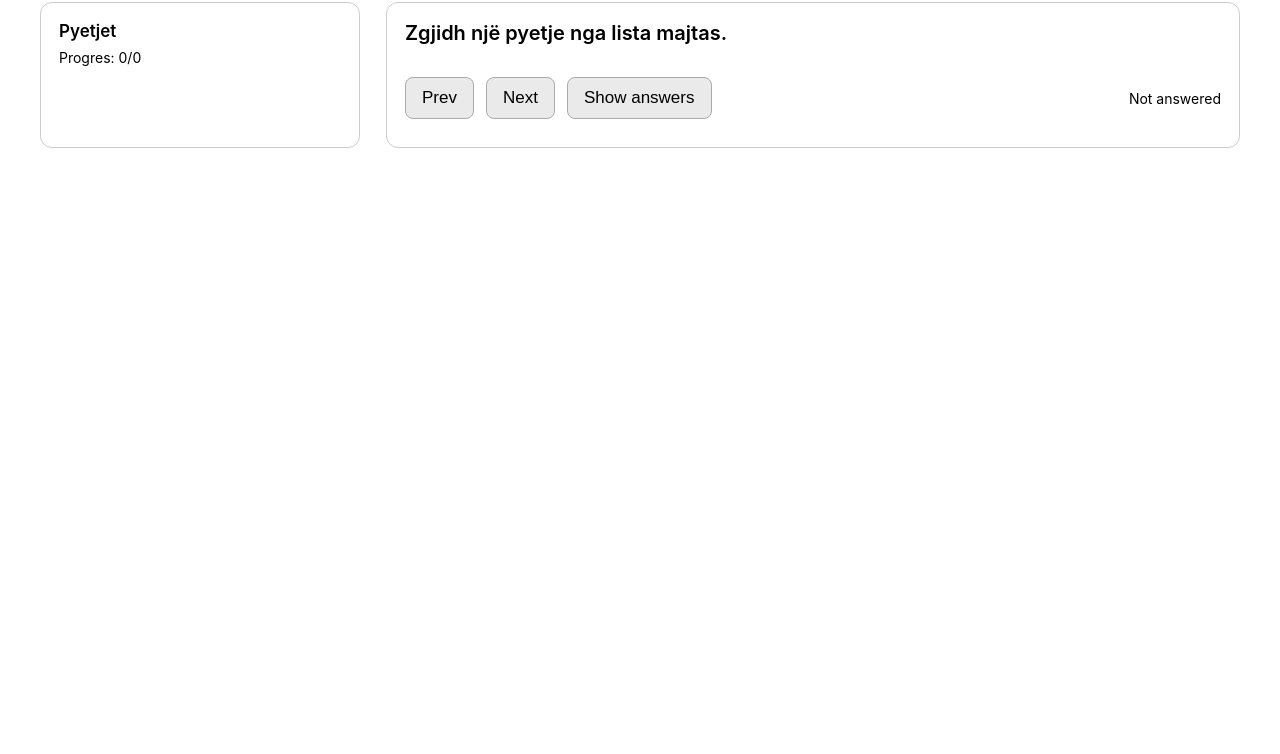
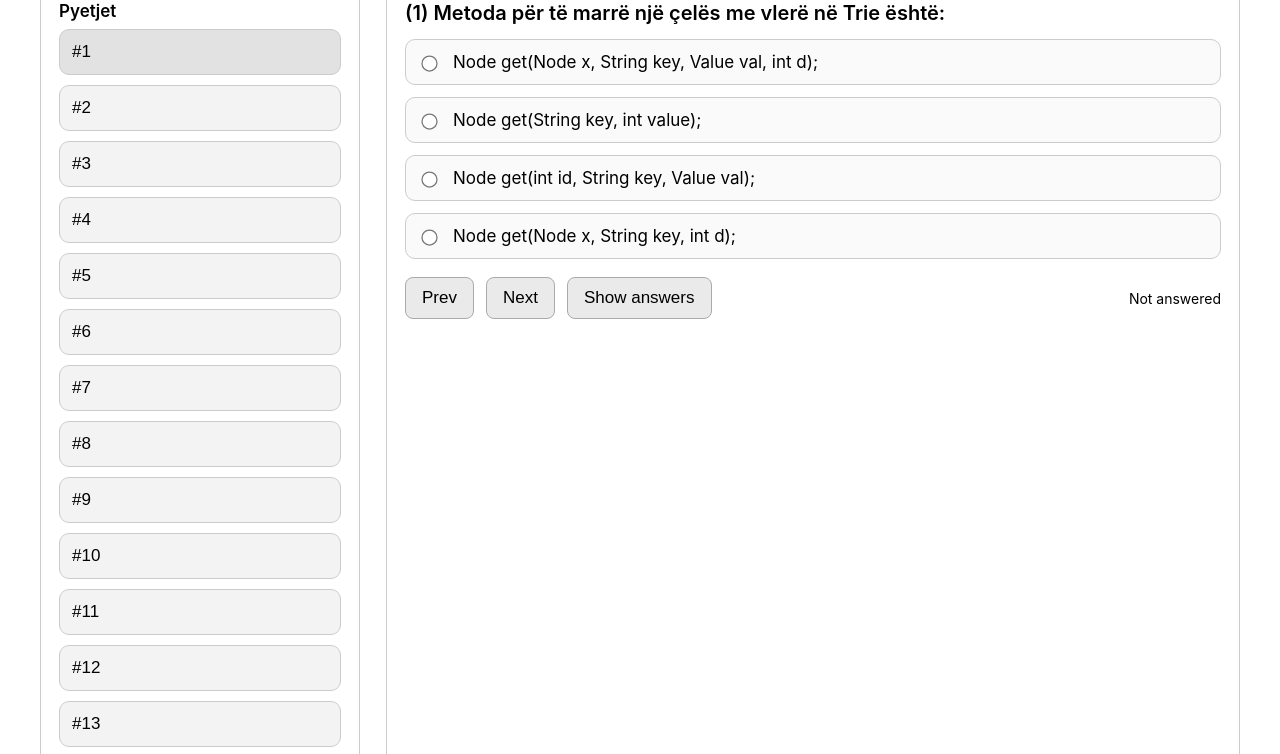
Before and after one commit to bllaBllaBlla0000/bllaBllaBlla0002, a plain HTML site: page index.html in a window 1280 px wide. Shown: the part 129-883 px from the top of the page. Before the commit the page ends 800 px from the top, so only its background shows below. Drawn offline with Linux system fonts and the light colour scheme.

Commit message:
Update index.html
s

```diff
--- a/index.html
+++ b/index.html
@@ -1,7 +1,6 @@
 <!doctype html>
 <html lang="sq">
 <head>
-  /*hi*/
   <meta charset="utf-8" />
   <meta name="viewport" content="width=device-width,initial-scale=1" />
   <title>Quiz - HTML/CSS/JS</title>
@@ -104,8 +103,7 @@
 
     <script>
         // --- QUESTIONS: you can replace/extend this array ---
-
-        const questions = [
+       const questions = [
   // ==================== MULTIPLE CHOICE ====================
   {
     question: "Metoda për të marrë një çelës me vlerë në Trie është:",
@@ -169,7 +167,7 @@
   },
   {
     question: "Data compression bëhet për shkak të:",
-    options: ["Kursen kohën, "Decoding", "Encoding", "Redundancy"],
+    options: ["Kursen kohën", "Decoding", "Encoding", "Redundancy"],
     correct: [0, 3]
   },
   {
@@ -317,7 +315,6 @@
 ];
 
 console.log("Totali: " + questions.length + " pyetje gati për provim!");
-
         // ---------------------------------------------------
 
         // State
@@ -490,5 +487,4 @@ console.log("Totali: " + questions.length + " pyetje gati për provim!");
 
 </body>
 
-
 </html>
```
